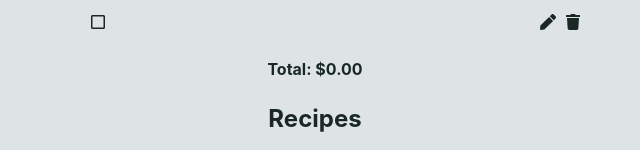
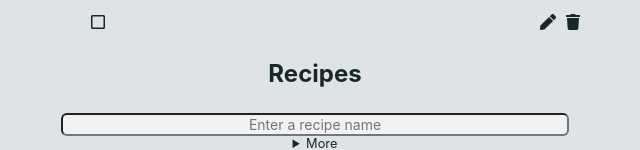
Before and after one commit to lsr488/grocery-app, a React (Create React App) app in the folder frontend/: page / in a window 1280 px wide. Shown: the part 195-345 px from the top of the page, without its empty margins (325-965 px from the left). Built offline with nearby package versions, Linux system fonts and the light colour scheme; no server answers.

Commit message:
Display if sum is greater than 0

```diff
--- a/frontend/src/components/RunningTotal.jsx
+++ b/frontend/src/components/RunningTotal.jsx
@@ -11,7 +11,9 @@ function RunningTotal(props) {
     const itemCostSum = itemCosts.reduce((acc, value) => acc + value, 0).toFixed(2)
 
   return (
-    <h4 className="heading">Total: ${itemCostSum}</h4>
+    <>
+      {itemCostSum > 0 ? <h4 className="heading">Total: ${itemCostSum}</h4> : null}
+    </>
   )
 }
 
```
